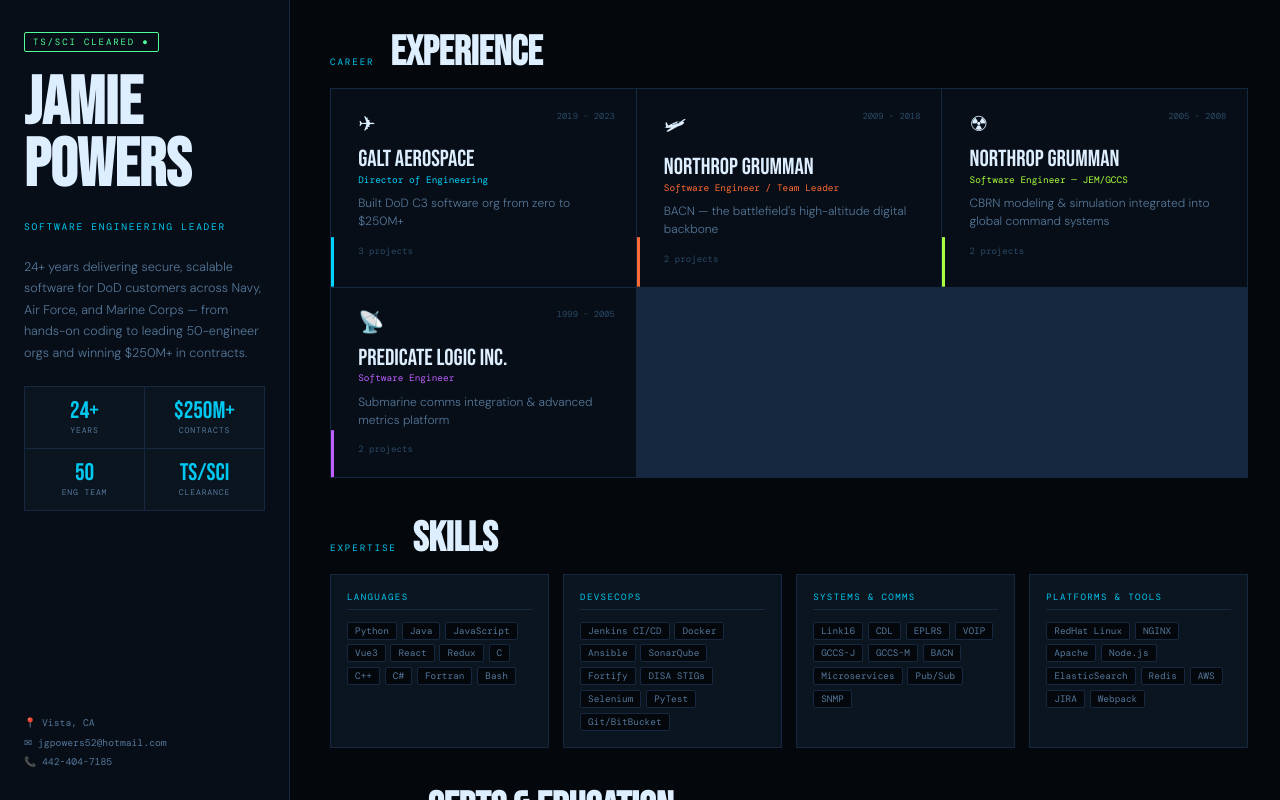
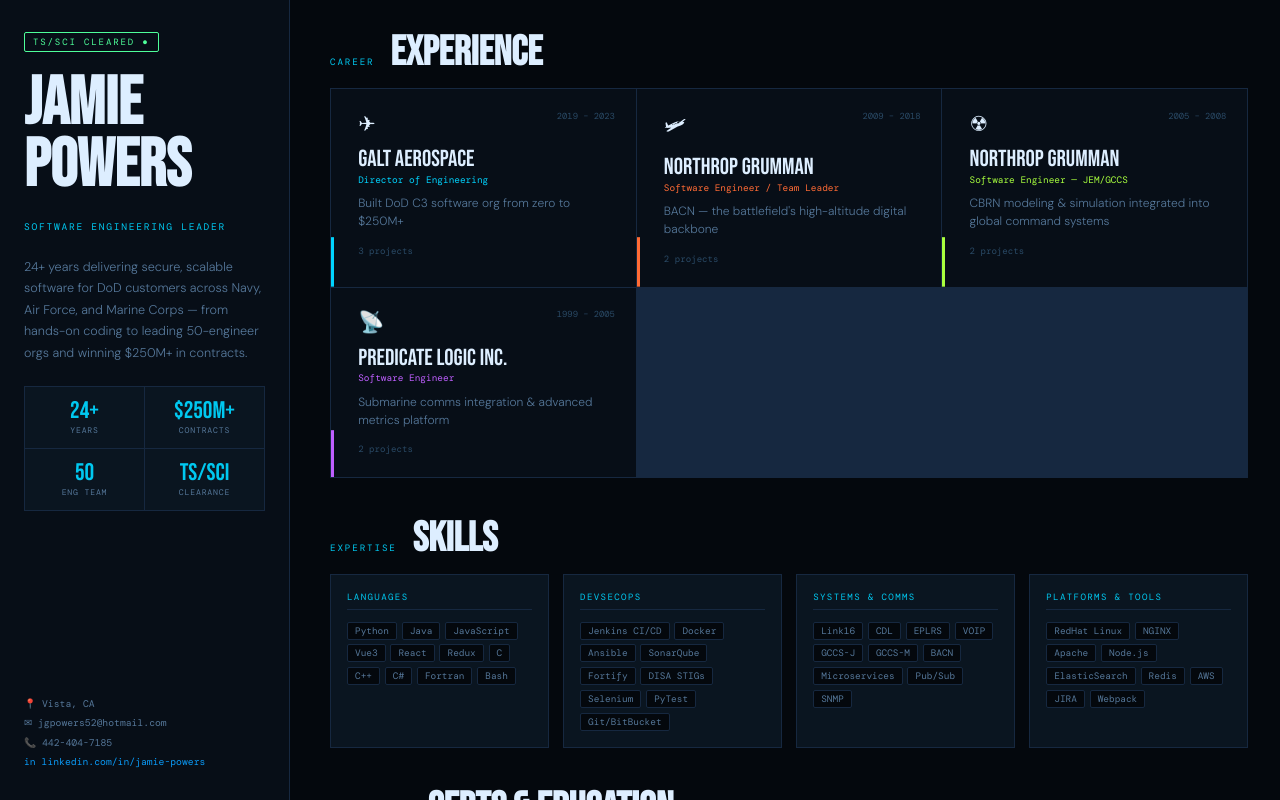
Before and after one commit to beelzabub/powers-resume, a Vue app: page / in a window 1280 px wide. Built offline with nearby package versions, Linux system fonts and the light colour scheme; a web font is replaced by a local one.

Commit message:
Add linkedin link

```diff
--- a/src/App.vue
+++ b/src/App.vue
@@ -99,6 +99,7 @@
             <div class="contact-item">📍 Vista, CA</div>
             <a class="contact-item" href="mailto:jgpowers52@hotmail.com">✉ jgpowers52@hotmail.com</a>
             <a class="contact-item" href="tel:4424047185">📞 442-404-7185</a>
+            <a class="contact-item linkedin" href="https://www.linkedin.com/in/jamie-powers-94348a7/" target="_blank" rel="noopener">in linkedin.com/in/jamie-powers</a>
           </div>
         </div>
       </aside>
@@ -434,6 +435,8 @@
 .contact-block { margin-top: auto; display: flex; flex-direction: column; gap: 0.4rem; }
 .contact-item { font-family: var(--mono); font-size: 0.61rem; color: var(--dim); text-decoration: none; }
 a.contact-item:hover { color: var(--accent); }
+a.contact-item.linkedin { color: #0a9af7; }
+a.contact-item.linkedin:hover { color: var(--accent); }
 
 .panel-right { flex: 1; overflow-y: auto; padding: 2rem 2rem 2rem 2.5rem; display: flex; flex-direction: column; gap: 2.5rem; }
 .panel-right::-webkit-scrollbar { width: 3px; }
--- a/vite.config.js
+++ b/vite.config.js
@@ -1,7 +1,6 @@
 import { defineConfig } from 'vite'
 import vue from '@vitejs/plugin-vue'
 
-// IMPORTANT: Change 'jamie-powers-portfolio' to your actual GitHub repo name
 export default defineConfig({
   plugins: [vue()],
   base: '/powers-resume/'
```
